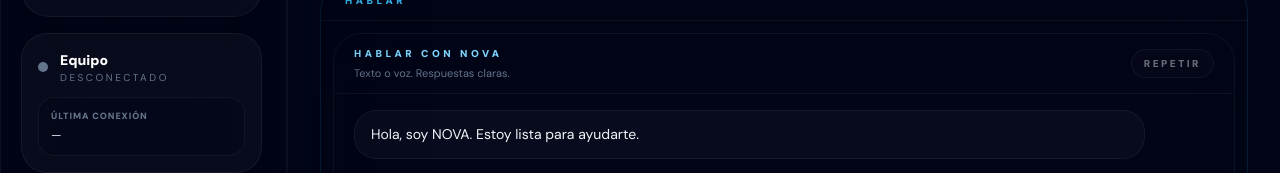
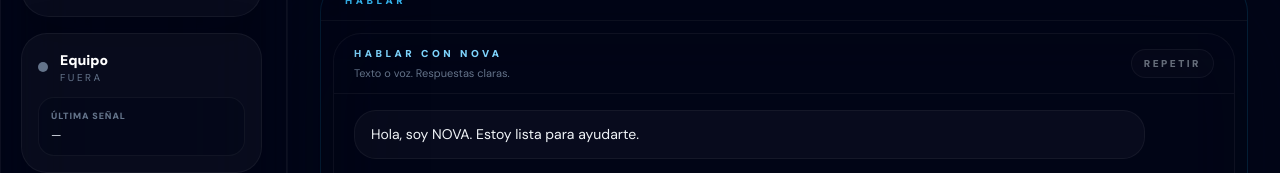
Before and after one commit to HockerAGI/hocker.one, a Next.js app: page / in a window 1280 px wide. Shown: the part 931-1104 px from the top of the page. Built offline with nearby package versions, Linux system fonts and the light colour scheme; no server answers; the database is empty.

Commit message:
Actualizar NodeBadge.tsx

```diff
--- a/src/components/NodeBadge.tsx
+++ b/src/components/NodeBadge.tsx
@@ -65,7 +65,7 @@ export default function NodeBadge() {
     void load();
     const interval = window.setInterval(() => void load(), 10000);
     return () => window.clearInterval(interval);
-  }, [load, nodeId, projectId, supabase]);
+  }, [nodeId, projectId, supabase]);
 
   const status = node?.status?.toLowerCase?.() ?? "offline";
   const online = status === "online" || status === "degraded";
@@ -82,14 +82,14 @@ export default function NodeBadge() {
         <div className="min-w-0">
           <p className="truncate text-sm font-black text-white">{label}</p>
           <p className="text-[10px] uppercase tracking-[0.25em] text-slate-500">
-            {online ? "En línea" : "Desconectado"}
+            {online ? "En línea" : "Fuera"}
           </p>
         </div>
       </div>
 
       <div className="mt-3 rounded-2xl border border-white/5 bg-slate-950/45 p-3">
         <p className="text-[9px] font-black uppercase tracking-widest text-slate-500">
-          Última conexión
+          Última señal
         </p>
         <p className="mt-1 text-xs text-slate-200">{relative(node?.last_seen_at ?? null)}</p>
       </div>
```
